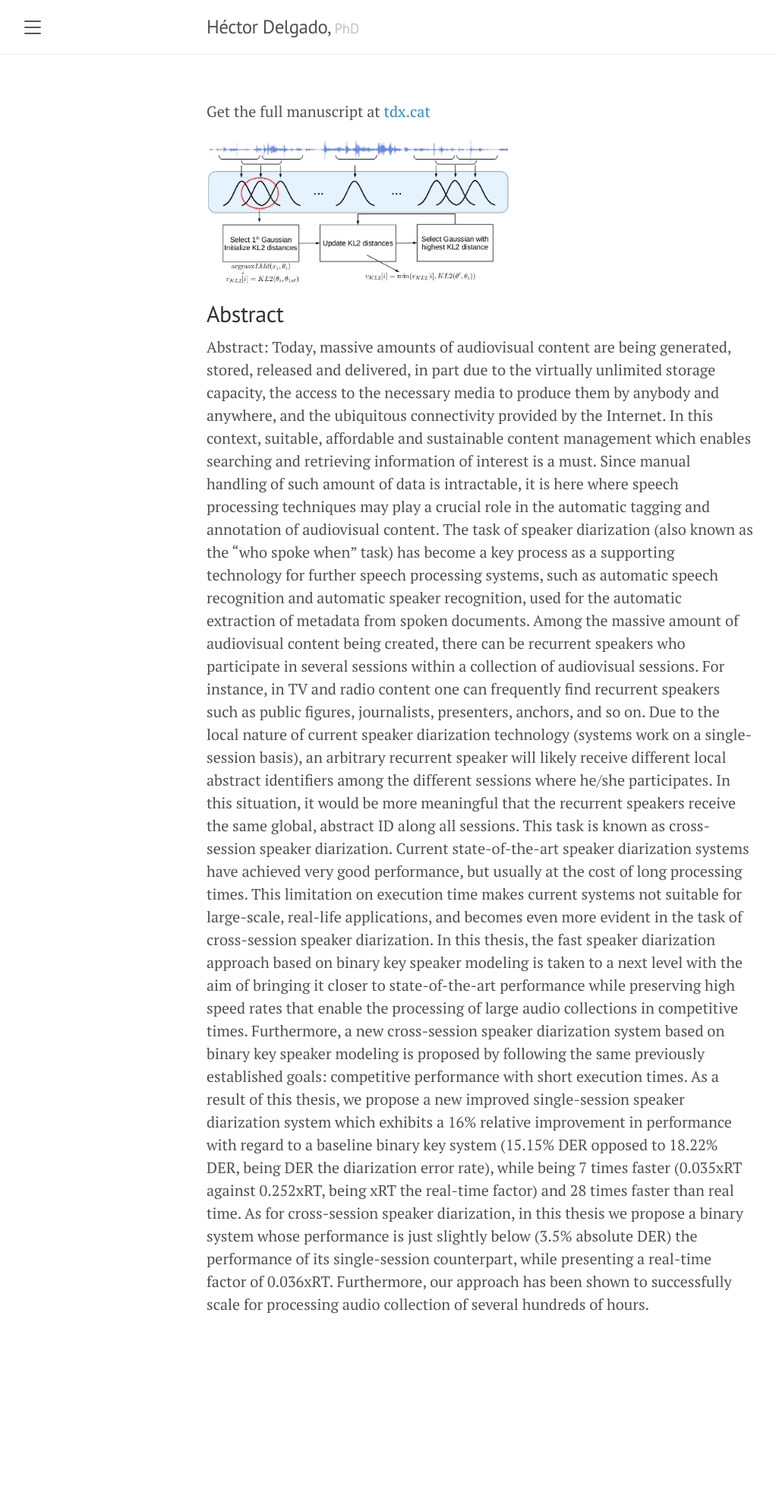
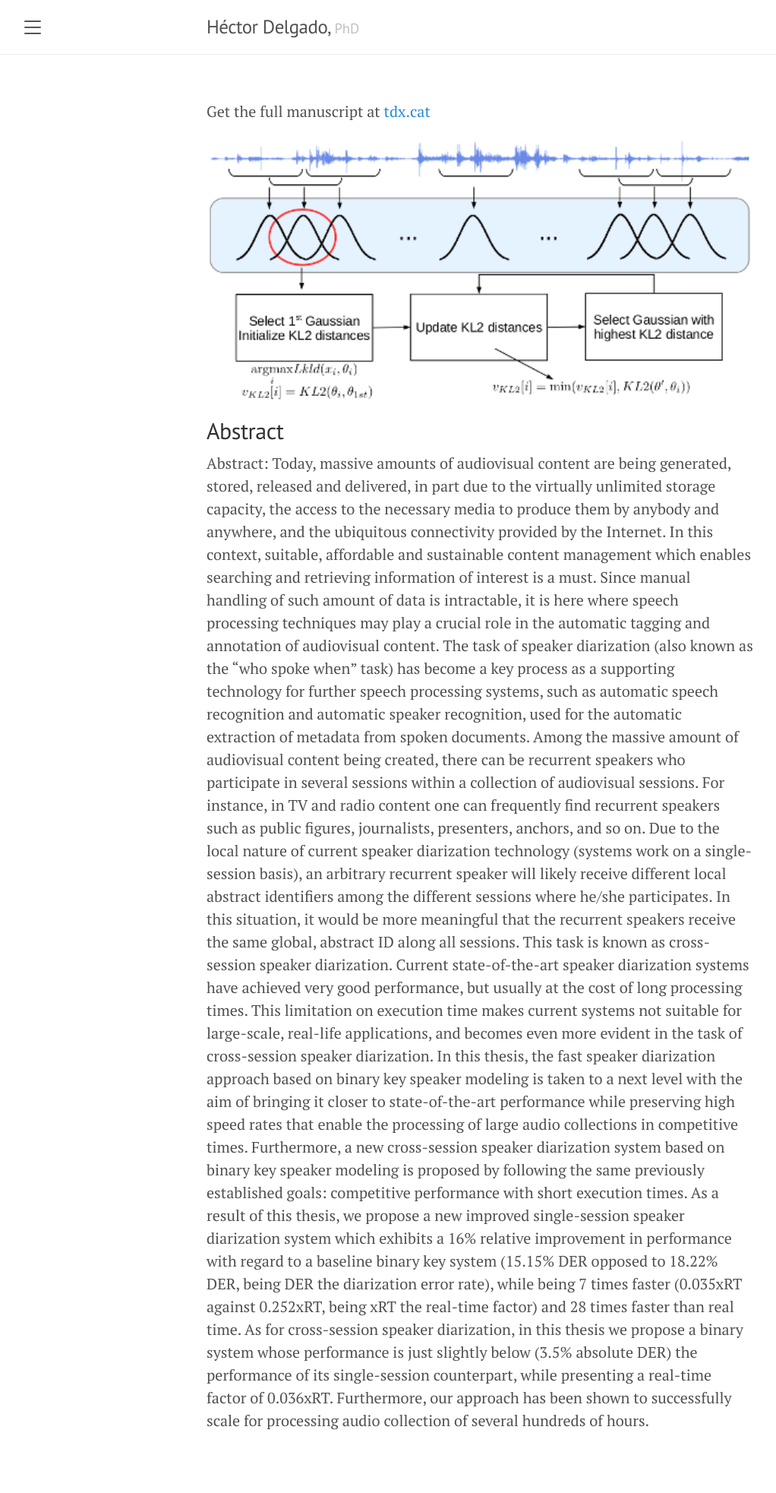
Before and after one commit to h-delgado/h-delgado.github.io, a Jekyll site: the page built from thesis.md, in a window 1280 px wide. Shown: the whole page at 76% size, without its empty margins (8-1030 px from the left). Built offline with Jekyll 4.4.1, drawn with Linux system fonts in a browser that asks for light colours; our own code applies the rules of GitHub Pages for plain Markdown files; before the commit the page ends 1812 px from its top, so only the background shows below that.

Commit message:
Update thesis.md

```diff
--- a/thesis.md
+++ b/thesis.md
@@ -5,7 +5,7 @@ title: PhD Thesis: Fast Cross-Session Speaker Diarization
 
 Get the full manuscript at [tdx.cat](http://www.tdx.cat/handle/10803/309290)
 
-<img src='{{ "/images/KBMTrainingNew.png" | relative_url }}' width="400" />
+<img src='{{ "/images/KBMTrainingNew.png" | relative_url }}' width="800" />
 
 
 ## Abstract
```
